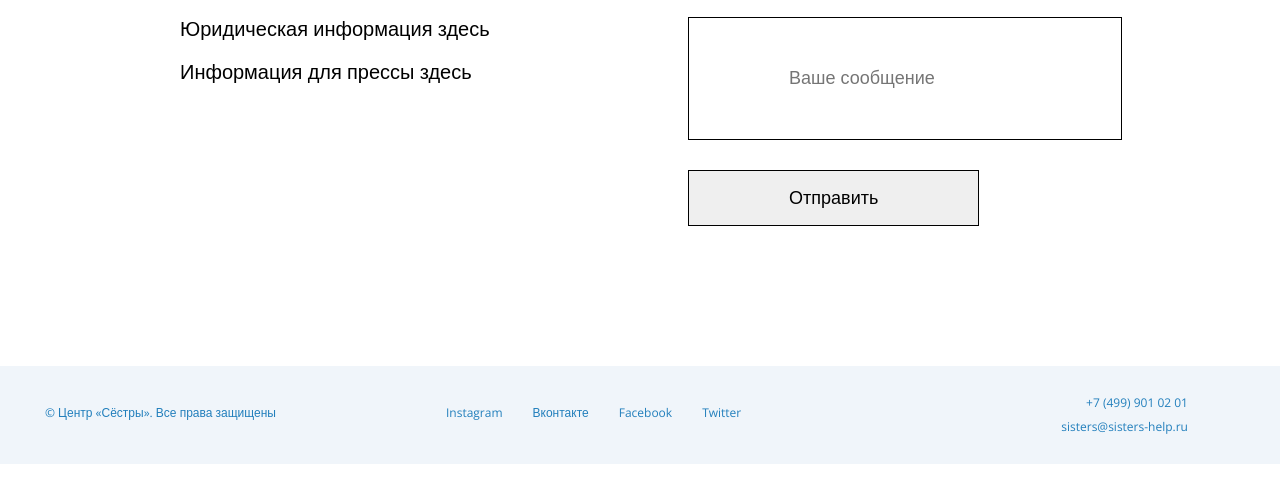
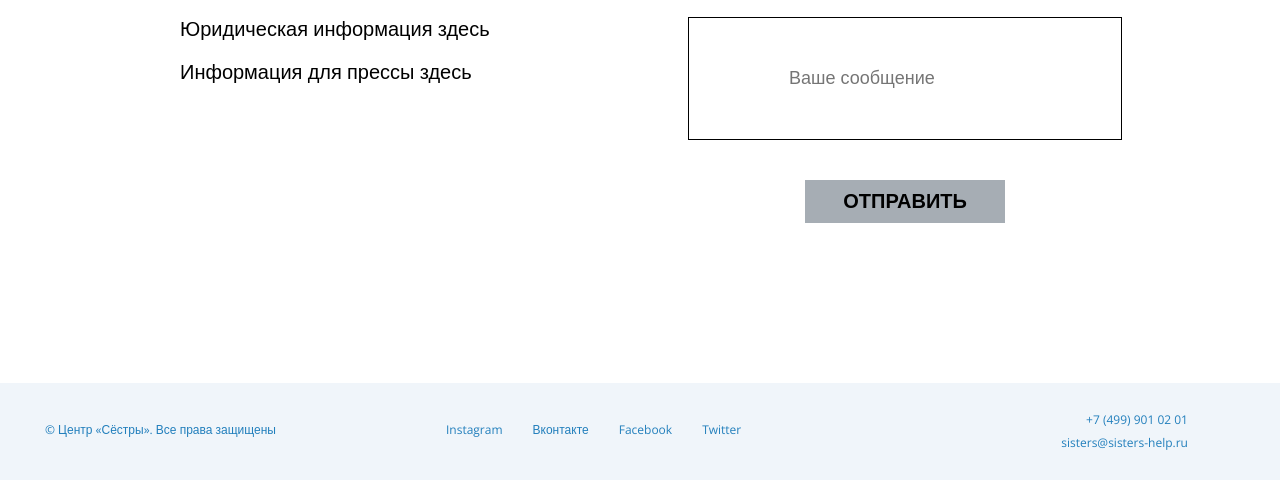
Before and after one commit to Nadjakoroleva/Website-Sisters, a plain HTML site: page contacts.html in a window 1280 px wide. Shown: the part 596-1088 px from the top of the page. Drawn offline with nearby package versions, Linux system fonts and the light colour scheme.

Commit message:
Update style.css

```diff
--- a/style.css
+++ b/style.css
@@ -140,7 +140,6 @@ li:hover {
 .button {
   background-color: #A6ADB4;
   color: black;
-  font-weight: 700;
   width: 300px;
   margin-right: auto;
   margin-left: auto;
@@ -242,3 +241,23 @@ input {
 input[id="message"] {
   padding: 50px 100px;
 }
+
+input[type="submit"] {
+  background-color: #A6ADB4;
+  color: black;
+  font-weight: 700;
+  width: 200px;
+  margin-right: auto;
+  margin-left: auto;
+  margin-top: 40px;
+  text-transform: uppercase;
+  padding: 10px;
+  margin-bottom: 40px;
+  font-size: 20px;
+  border-style: none;
+}
+
+input[type="submit"]:hover {
+  color: #7e8689;
+  cursor: pointer;
+}
```
